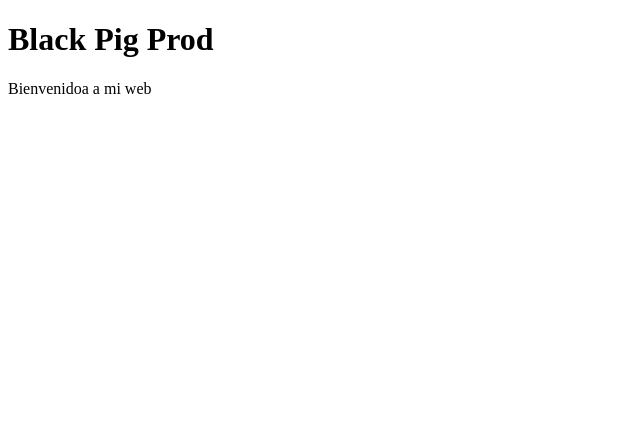
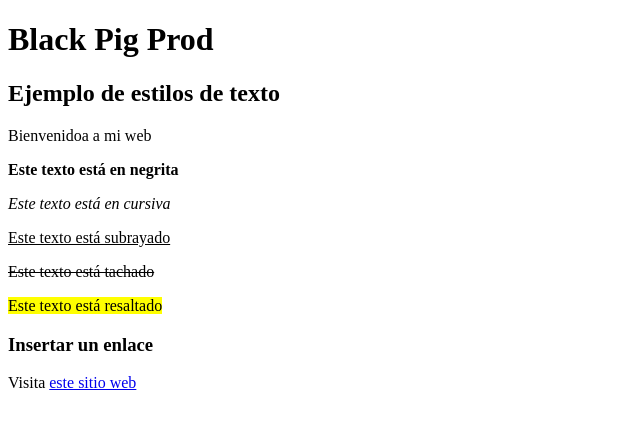
Before and after one commit to VozkaOne/RPMI, a plain HTML site: page index.html in a window 1280 px wide. Shown: the whole page, without its empty margins (0-640 px from the left). Drawn offline with Linux system fonts and the light colour scheme.

Commit message:
index.html

```diff
--- a/index.html
+++ b/index.html
@@ -7,7 +7,15 @@
 </head>
 
 <body>
-  <h1>Black Pig Prod</h1>
+  <h1><b>Black Pig Prod</b></h1>
+  <h2><b>Ejemplo de estilos de texto</b></h2>
   <p>Bienvenidoa a mi web</p>
+  <p><b>Este texto está en negrita</b></p>
+  <p><i>Este texto está en cursiva</i></p>
+  <p><u>Este texto está subrayado</u></p>
+  <p><s>Este texto está tachado</s></p>
+  <p><mark>Este texto está resaltado</mark></p>
+  <h3><b>Insertar un enlace</b></h3>
+  <p>Visita <a href="https://www.youtube.com/watch?v=CNA77YJQKfA" target="_blank">este sitio web</a></p>
 </body>
 </html>
```
